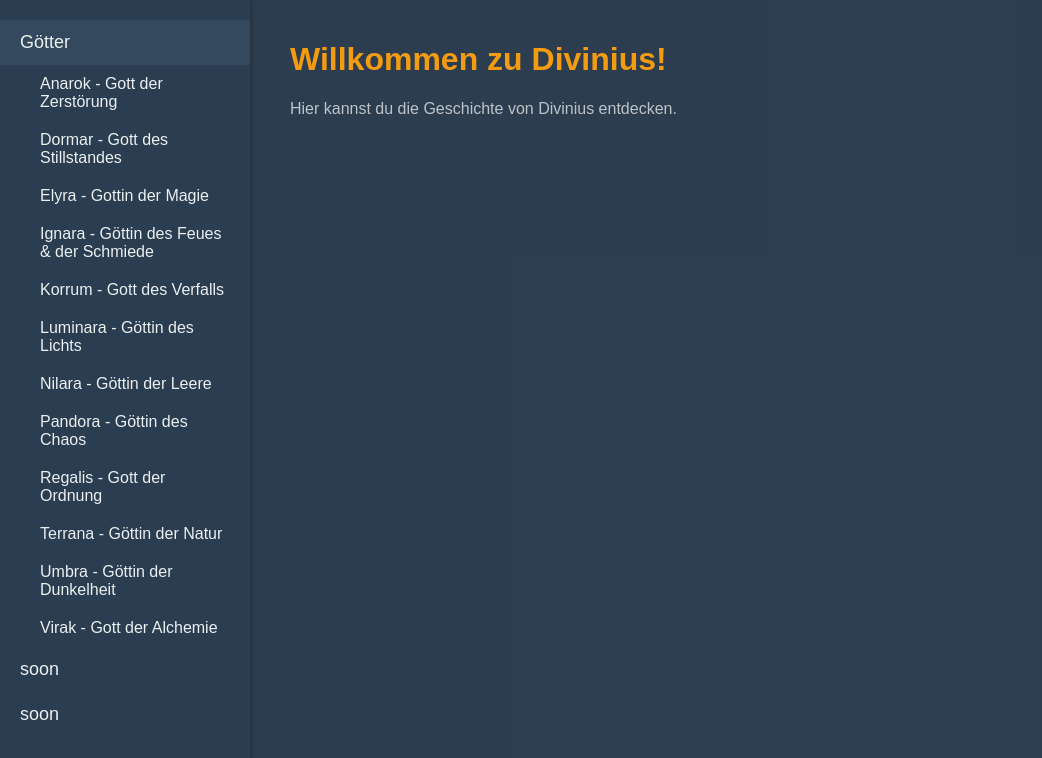
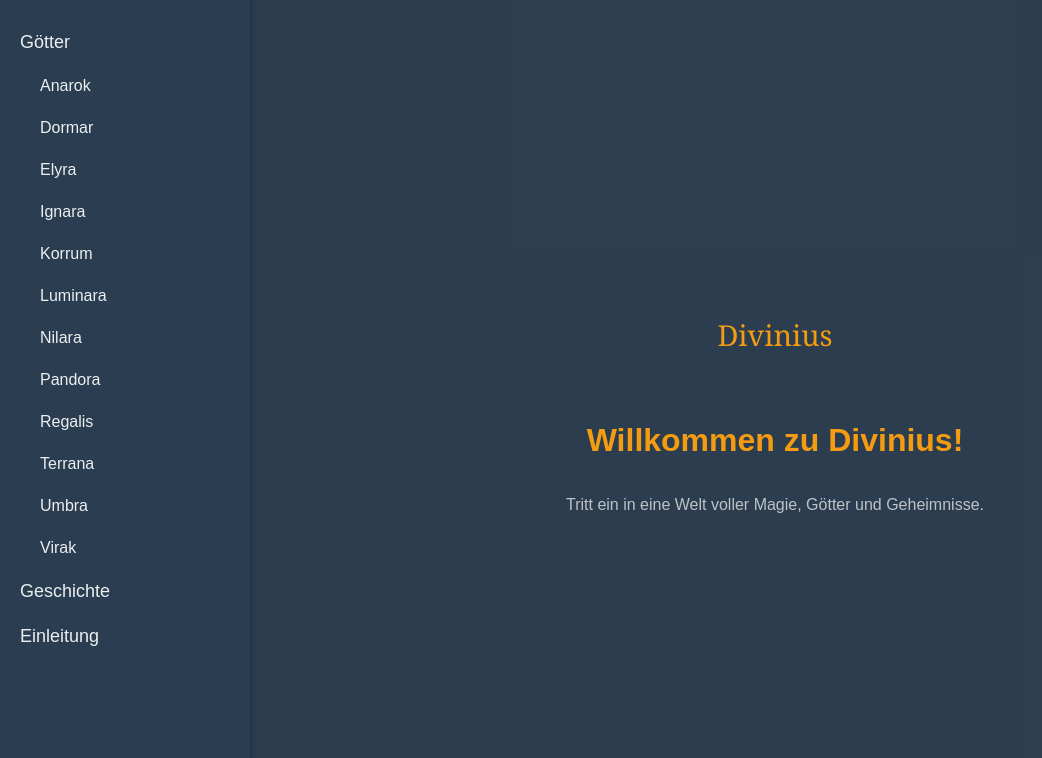
Before and after one commit to dinonuggis/Divinius, a website: page index.html in a window 1280 px wide. Both pictures are taken after a click on the button "Götter". Shown: the whole page, without its empty margins (0-1042 px from the left). Drawn offline with nearby package versions, Linux system fonts and the light colour scheme.

Commit message:
Update index.html

```diff
--- a/index.html
+++ b/index.html
@@ -12,46 +12,37 @@
             padding: 0;
             display: flex;
             height: 100vh;
-            background-color: #2c3e50; /* Dunkelgrauer Hintergrund */
-            color: #ecf0f1; /* Helle Schriftfarbe für bessere Lesbarkeit */
+            background-color: #2c3e50;
+            color: #ecf0f1;
         }
 
         .sidebar {
             width: 250px;
-            background-color: rgba(44, 62, 80, 0.9); /* Dunklere Sidebar */
+            background-color: rgba(44, 62, 80, 0.9);
             position: fixed;
             height: 100%;
             top: 0;
             left: 0;
             padding-top: 20px;
-            color: #ecf0f1; /* Helle Schrift in der Sidebar */
             box-shadow: 2px 0 5px rgba(0, 0, 0, 0.2);
         }
 
-        .sidebar a {
+        .sidebar a, .dropdown-btn {
             display: block;
-            color: #ecf0f1; /* Helle Schriftfarbe */
+            color: #ecf0f1;
             padding: 12px 20px;
             text-decoration: none;
             font-size: 18px;
             transition: background-color 0.3s ease;
+            background: none;
+            border: none;
+            cursor: pointer;
+            width: 100%;
+            text-align: left;
         }
 
-        .sidebar a:hover {
-            background-color: #34495e; /* Etwas dunklerer Hintergrund beim Hover */
-        }
-
-        .sidebar .dropdown-btn {
-            display: block;
+        .sidebar a:hover, .dropdown-btn:hover {
             background-color: #34495e;
-            padding: 12px 20px;
-            font-size: 18px;
-            text-decoration: none;
-            color: #ecf0f1;
-            border: none;
-            width: 100%;
-            text-align: left;
-            cursor: pointer;
         }
 
         .dropdown-container {
@@ -60,7 +51,6 @@
         }
 
         .dropdown-container a {
-            padding: 10px 20px;
             font-size: 16px;
         }
 
@@ -68,67 +58,71 @@
             margin-left: 270px;
             padding: 20px;
             width: 100%;
-            background-color: rgba(44, 62, 80, 0.8); /* Dunklerer Hintergrund im Content */
+            background-color: rgba(44, 62, 80, 0.8);
             border-radius: 10px;
             overflow-y: auto;
             height: 100vh;
-            color: #ecf0f1; /* Helle Schrift im Content */
+            color: #ecf0f1;
+            display: flex;
+            justify-content: center;
+            align-items: center;
+            flex-direction: column;
+            text-align: center;
         }
 
-        .sub-menu {
-            padding-left: 20px;
+        .logo {
+            width: 300px;
+            height: auto;
+            margin-bottom: 30px;
         }
 
         h1 {
-            color: #f39c12; /* Goldene Schriftfarbe für Titel */
+            color: #f39c12;
         }
 
         p {
-            color: #bdc3c7; /* Etwas hellere Schrift für Paragraphen */
+            color: #bdc3c7;
         }
     </style>
 </head>
 <body>
 
-    <!-- Sidebar -->
 <div class="sidebar">
-        <!-- Dropdown für die Götter -->
     <button class="dropdown-btn" onclick="toggleDropdown()">Götter</button>
     <div class="dropdown-container">
-            <a href="#" onclick="loadMarkdown('content/Gottheiten/Anarok.md')">Anarok - Gott der Zerstörung</a>
-            <a href="#" onclick="loadMarkdown('content/Gottheiten/Dormar.md')">Dormar - Gott des Stillstandes</a>
-            <a href="#" onclick="loadMarkdown('content/Gottheiten/Elyra.md')">Elyra - Gottin der Magie</a>
-            <a href="#" onclick="loadMarkdown('content/Gottheiten/Ignara.md')">Ignara - Göttin des Feues & der Schmiede</a>
-            <a href="#" onclick="loadMarkdown('content/Gottheiten/Korrum.md')">Korrum - Gott des Verfalls</a>
-            <a href="#" onclick="loadMarkdown('content/Gottheiten/Luminara.md')">Luminara - Göttin des Lichts</a>
-            <a href="#" onclick="loadMarkdown('content/Gottheiten/Nilara.md')">Nilara - Göttin der Leere</a>
-            <a href="#" onclick="loadMarkdown('content/Gottheiten/Pandora.md')">Pandora - Göttin des Chaos</a>
-            <a href="#" onclick="loadMarkdown('content/Gottheiten/Regalis.md')">Regalis - Gott der Ordnung</a>
-            <a href="#" onclick="loadMarkdown('content/Gottheiten/Terrana.md')">Terrana - Göttin der Natur</a>
-            <a href="#" onclick="loadMarkdown('content/Gottheiten/Umbra.md')">Umbra - Göttin der Dunkelheit</a>
-            <a href="#" onclick="loadMarkdown('content/Gottheiten/Virak.md')">Virak - Gott der Alchemie</a>
+        <a href="#" onclick="loadMarkdown('content/Gottheiten/Anarok.md')">Anarok</a>
+        <a href="#" onclick="loadMarkdown('content/Gottheiten/Dormar.md')">Dormar</a>
+        <a href="#" onclick="loadMarkdown('content/Gottheiten/Elyra.md')">Elyra</a>
+        <a href="#" onclick="loadMarkdown('content/Gottheiten/Ignara.md')">Ignara</a>
+        <a href="#" onclick="loadMarkdown('content/Gottheiten/Korrum.md')">Korrum</a>
+        <a href="#" onclick="loadMarkdown('content/Gottheiten/Luminara.md')">Luminara</a>
+        <a href="#" onclick="loadMarkdown('content/Gottheiten/Nilara.md')">Nilara</a>
+        <a href="#" onclick="loadMarkdown('content/Gottheiten/Pandora.md')">Pandora</a>
+        <a href="#" onclick="loadMarkdown('content/Gottheiten/Regalis.md')">Regalis</a>
+        <a href="#" onclick="loadMarkdown('content/Gottheiten/Terrana.md')">Terrana</a>
+        <a href="#" onclick="loadMarkdown('content/Gottheiten/Umbra.md')">Umbra</a>
+        <a href="#" onclick="loadMarkdown('content/Gottheiten/Virak.md')">Virak</a>
+    </div>
+    <a href="#" onclick="loadMarkdown('Content/Geschichte.md')">Geschichte</a>
+    <a href="#" onclick="loadMarkdown('Content/Allgemeine Einleitung.md')">Einleitung</a>
 </div>
 
-        <!-- Weitere Links zu anderen Unterordnern -->
-        <a href="#" onclick="loadMarkdown('Content/Geschichte.md')">soon</a>
-        <a href="#" onclick="loadMarkdown('Content/Allgemeine Einleitung.md')">soon</a>
-    </div>
-
-    <!-- Inhalt -->
 <div class="content" id="content">
+    <!-- Logo + Intro -->
+    <svg class="logo" viewBox="0 0 500 100" xmlns="http://www.w3.org/2000/svg">
+        <text x="50%" y="60%" text-anchor="middle" font-size="48" fill="#f39c12" font-family="Georgia, serif">
+            Divinius
+        </text>
+    </svg>
     <h1>Willkommen zu Divinius!</h1>
-        <p>Hier kannst du die Geschichte von Divinius entdecken.</p>
+    <p>Tritt ein in eine Welt voller Magie, Götter und Geheimnisse.</p>
 </div>
 
 <script>
 async function loadMarkdown(path) {
     const res = await fetch(path);
     const text = await res.text();
-
-  // Optional: Markdown in HTML umwandeln (wenn du z. B. marked.js nutzt)
-  const html = marked.parse(text); // falls du marked.js eingebunden hast
-
-  // Anzeige in einem Element auf der Seite
+    const html = marked.parse(text);
     document.getElementById("content").innerHTML = html;
 }
 
```
Lines whose indentation alone changed are shown as unchanged.
